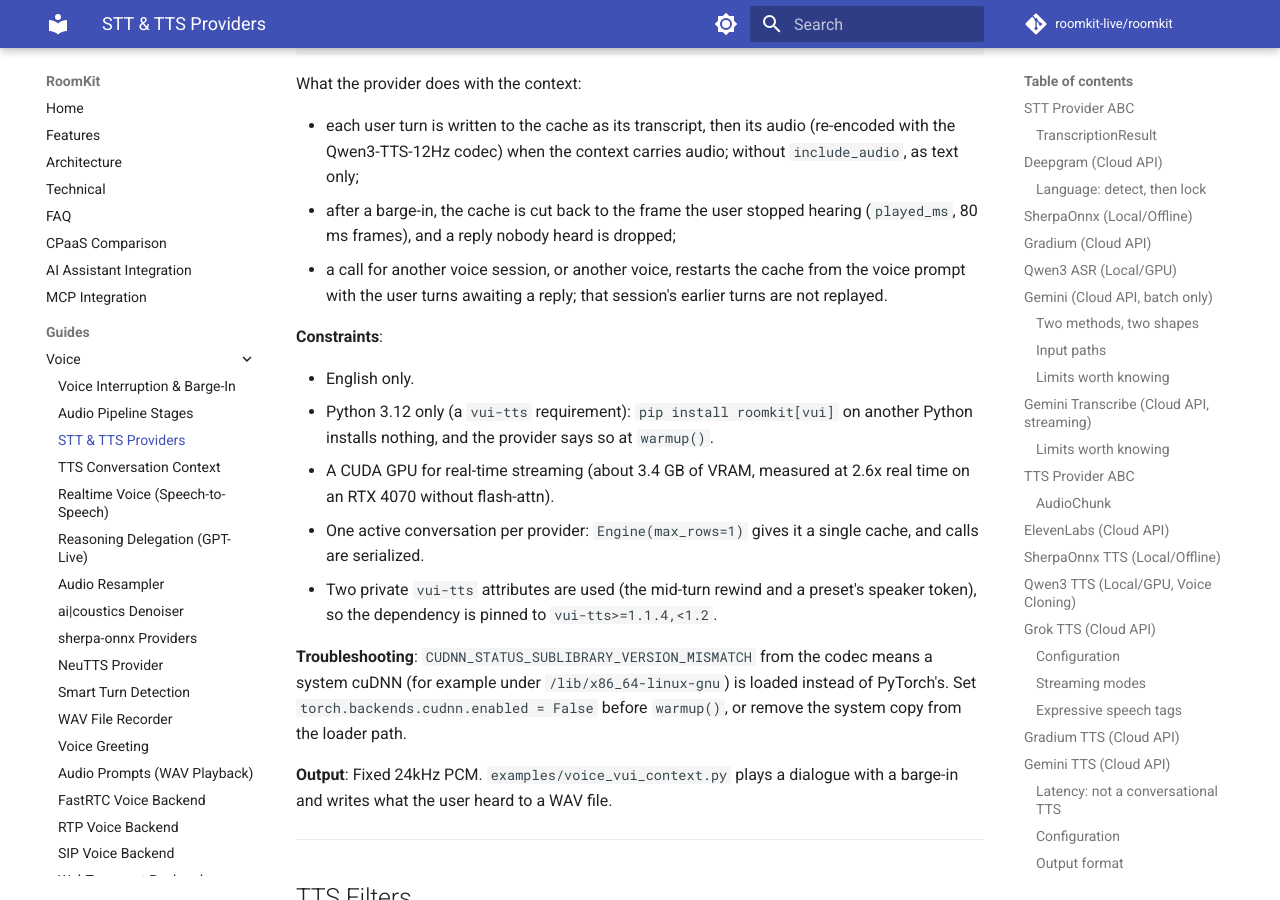
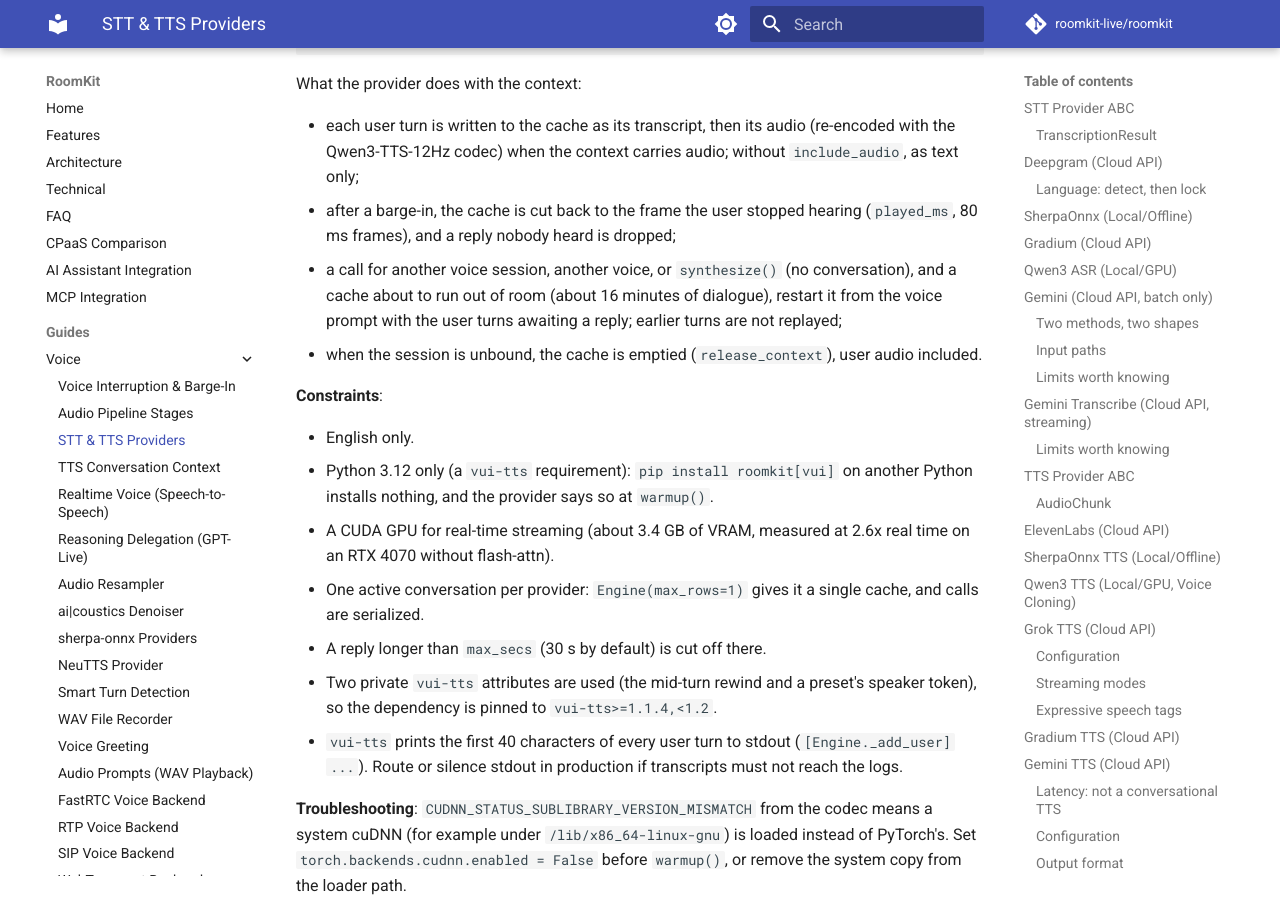
Before and after one commit to roomkit-live/roomkit-docs, an MkDocs documentation site: the page built from docs/guides/stt-tts-providers.md, in a window 1280 px wide and 900 px high, scrolled down 21848 px. Built offline with MkDocs 1.6.1 and Material for MkDocs 9.7.7, drawn with Linux system fonts in a browser that asks for light colours; comment, search, counter and statistics services are not loaded.

Commit message:
docs(voice): Vui cache bounds, release, stdout transcripts (RMK-194)

```diff
--- a/docs/guides/stt-tts-providers.md
+++ b/docs/guides/stt-tts-providers.md
@@ -936,9 +936,12 @@ What the provider does with the context:
   without `include_audio`, as text only;
 - after a barge-in, the cache is cut back to the frame the user stopped
   hearing (`played_ms`, 80 ms frames), and a reply nobody heard is dropped;
-- a call for another voice session, or another voice, restarts the cache
-  from the voice prompt with the user turns awaiting a reply; that session's
-  earlier turns are not replayed.
+- a call for another voice session, another voice, or `synthesize()` (no
+  conversation), and a cache about to run out of room (about 16 minutes of
+  dialogue), restart it from the voice prompt with the user turns awaiting a
+  reply; earlier turns are not replayed;
+- when the session is unbound, the cache is emptied (`release_context`), user
+  audio included.
 
 **Constraints**:
 
@@ -949,8 +952,12 @@ What the provider does with the context:
   real time on an RTX 4070 without flash-attn).
 - One active conversation per provider: `Engine(max_rows=1)` gives it a single
   cache, and calls are serialized.
+- A reply longer than `max_secs` (30 s by default) is cut off there.
 - Two private `vui-tts` attributes are used (the mid-turn rewind and a preset's
   speaker token), so the dependency is pinned to `vui-tts>=1.1.4,<1.2`.
+- `vui-tts` prints the first 40 characters of every user turn to stdout
+  (`[Engine._add_user] ...`). Route or silence stdout in production if
+  transcripts must not reach the logs.
 
 **Troubleshooting**: `CUDNN_STATUS_SUBLIBRARY_VERSION_MISMATCH` from the codec
 means a system cuDNN (for example under `/lib/x86_64-linux-gnu`) is loaded
```
